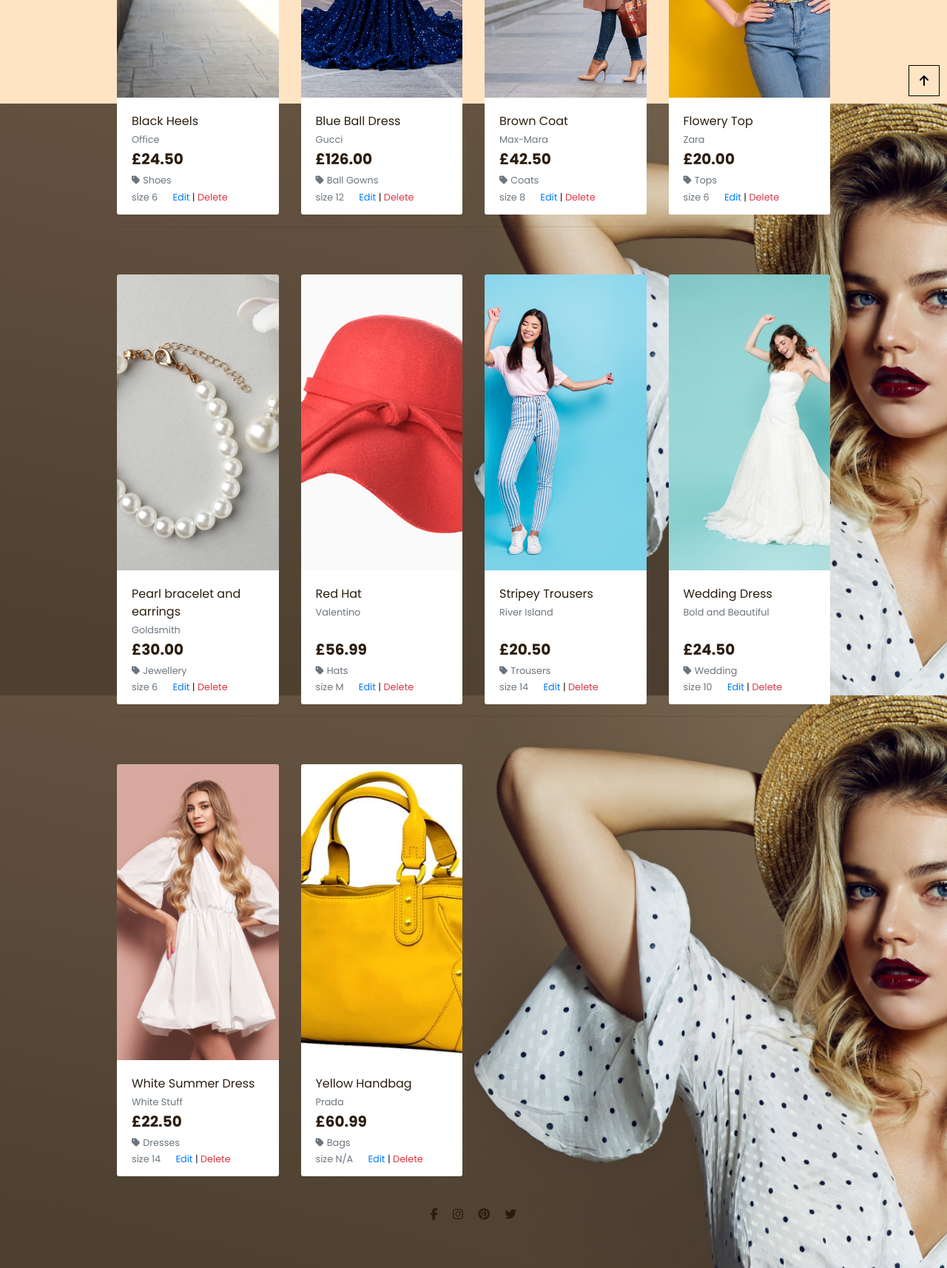
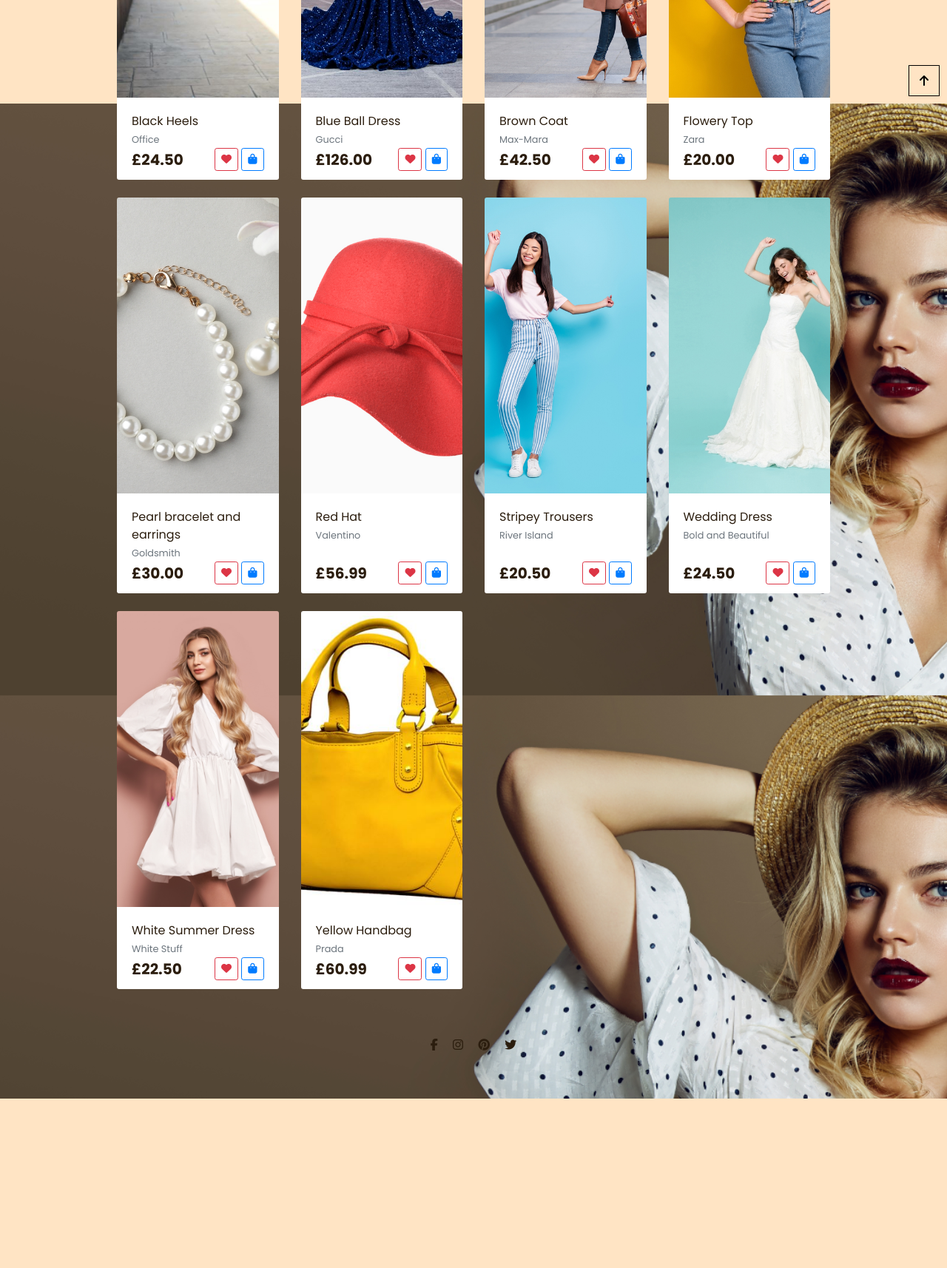
Before and after one commit to AgyLuczak/SECOND-STORY-SHOP, a Django app: page /products/ in a window 1280 px wide. Shown: the part 660-2374 px from the top of the page at 74% size. After the commit the page ends 2145 px from the top, so only its background shows below. Run offline with Django 3.2, Linux system fonts and the light colour scheme; the visitor is signed in with stand-in values (Sample User, id 1); data comes from the database, SQL or seed files in the repository; some libraries are stand-ins or nearby versions.

Commit message:
Add like and add to bag links to the product cards

```diff
--- a/products/templates/products/products.html
+++ b/products/templates/products/products.html
@@ -57,8 +57,9 @@
 
     <div class="row">
         {% for product in products %}
-        <div class="col-sm-6 col-md-6 col-lg-4 col-xl-3">
+        <div class="col-sm-6 col-md-6 col-lg-4 col-xl-3 mb-4">
             <div class="card h-100 border-0">
+                <!-- Product image -->
                 {% if product.image %}
                 <a href="{% url 'product_detail' product.id %}">
                     <img class="card-img-top img-fluid" src="{{ product.image.url }}" alt="{{ product.name }}">
@@ -68,58 +69,35 @@
                     <img class="card-img-top img-fluid" src="{{ MEDIA_URL }}noimage.png" alt="{{ product.name }}">
                 </a>
                 {% endif %}
+                <!-- Card body -->
                 <div class="card-body pb-0">
                     <p class="mb-0">{{ product.name }}</p>
                     <small class="text-muted">{{ product.brand }}</small>
                 </div>
+                <!-- Card footer -->
                 <div class="card-footer bg-white pt-0 border-0 text-left">
                     <div class="row">
-                        <div class="col">
+                        <div class="col d-flex justify-content-between align-items-center">
                             <p class="lead mb-0 text-left font-weight-bold">£{{ product.price }}</p>
-                            {% if product.category %}
-                            <p class="small mt-1 mb-0">
-                                <a class="text-muted" href="{% url 'products' %}?category={{ product.category.name }}">
-                                    <i class="fas fa-tag mr-1"></i>{{ product.category.friendly_name }}
+                            <!-- Wishlist and Add to Bag Buttons -->
+                            <div>
+                                <a href="{% url 'add_to_wishlist' product.id %}" class="btn btn-outline-danger btn-sm"
+                                    title="Add to Wishlist">
+                                    <i class="fas fa-heart"></i>
                                 </a>
-                            </p>
-                            {% endif %}
-
-                            {% if product.size %}
-                            <small class="text-muted">size {{ product.size }}</small>
-                            {% endif %}
-                            {% if request.user.is_superuser %}
-                            <small class="ml-3">
-                                <a href="{% url 'edit_product' product.id %}">Edit</a> |
-                                <a class="text-danger" href="{% url 'delete_product' product.id %}">Delete</a>
-                            </small>
-                            {% endif %}
-
+                                <a href="{% url 'add_to_bag' product.id %}" class="btn btn-outline-primary btn-sm"
+                                    title="Add to Bag">
+                                    <i class="fas fa-shopping-bag"></i>
+                                </a>
+                            </div>
                         </div>
                     </div>
                 </div>
             </div>
         </div>
-        {% if forloop.counter|divisibleby:1 %}
-        <div class="col-12 d-sm-none mb-5">
-            <hr>
-        </div>
-        {% endif %}
-        {% if forloop.counter|divisibleby:2 %}
-        <div class="col-12 d-none d-sm-block d-md-block d-lg-none mb-5">
-            <hr>
-        </div>
-        {% endif %}
-        {% if forloop.counter|divisibleby:3 %}
-        <div class="col-12 d-none d-lg-block d-xl-none mb-5">
-            <hr>
-        </div>
-        {% endif %}
-        {% if forloop.counter|divisibleby:4 %}
-        <div class="col-12 d-none d-xl-block mb-5">
-            <hr>
-        </div>
-        {% endif %}
         {% endfor %}
+
+
     </div>
 </div>
 </div>
```
